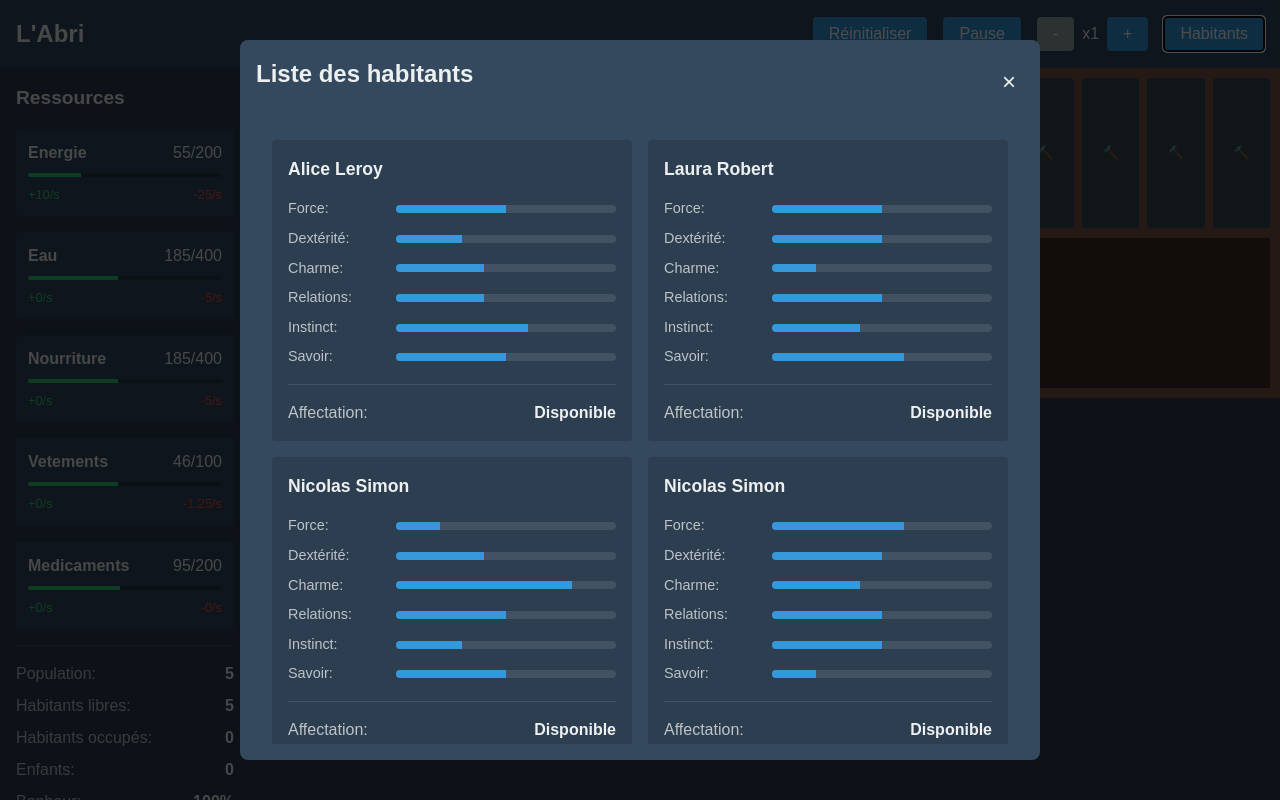
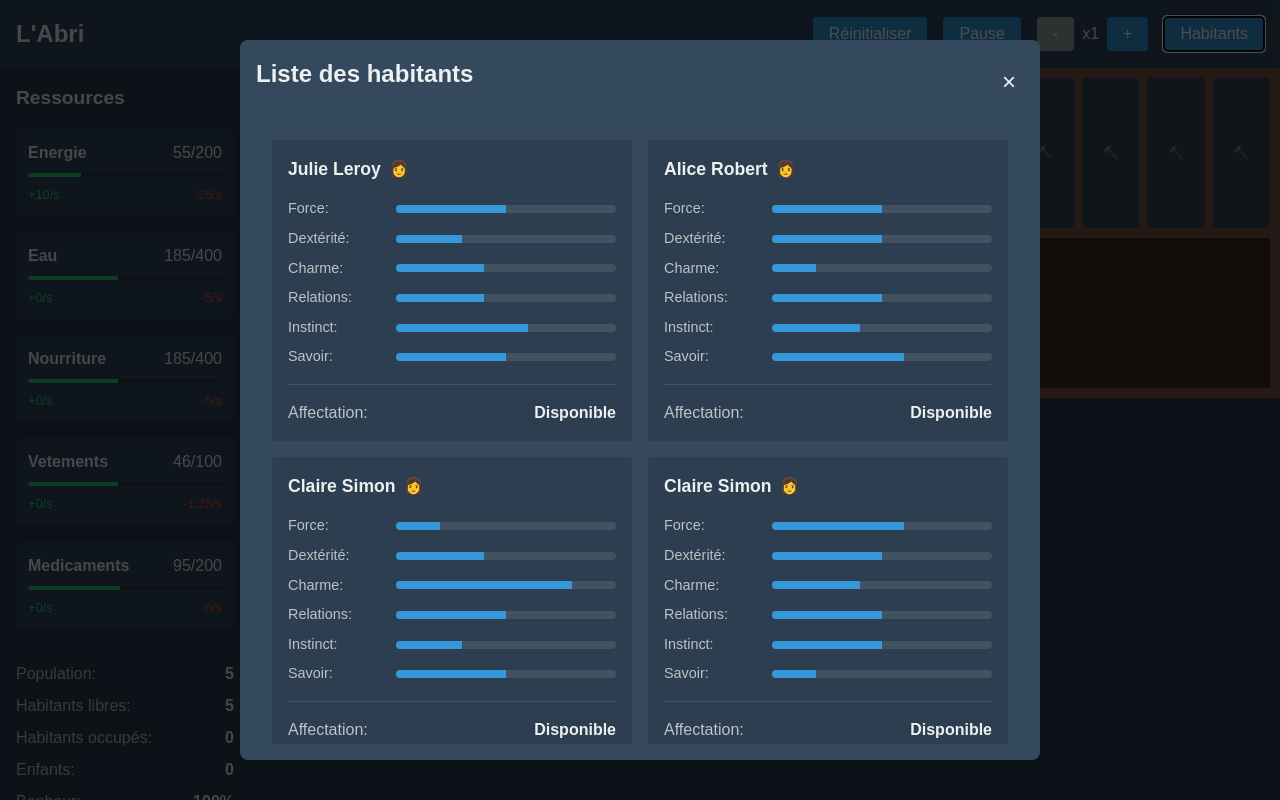
Before and after one commit to manubouillon/L-Abri, a Vue app: page / in a window 1280 px wide. Both pictures are taken after a click on the button "Habitants". Built offline with nearby package versions, Linux system fonts and the light colour scheme.

Commit message:
Add gender icons to habitant cards and reorganize name lists
- Display gender icons (👨/👩) next to habitant names in HabitantsList
- Style gender icons with appropriate sizing and positioning
- Reorganize PRENOMS list to group male and female names separately

```diff
--- a/src/components/HabitantsList.vue
+++ b/src/components/HabitantsList.vue
@@ -11,7 +11,10 @@
           :key="habitant.id"
           class="habitant-card"
         >
-          <h3>{{ habitant.nom }}</h3>
+          <h3>
+            {{ habitant.nom }}
+            <span class="genre-icon">{{ habitant.genre === 'H' ? '👨' : '👩' }}</span>
+          </h3>
           <div class="competences">
             <div class="competence">
               <span class="label">Force:</span>
@@ -188,6 +191,13 @@ function getRoomInfo(affectation: Habitant['affectation']): string {
     margin: 0 0 1rem;
     color: #ecf0f1;
     font-size: 1.1rem;
+    display: flex;
+    align-items: center;
+    gap: 0.5rem;
+
+    .genre-icon {
+      font-size: 1rem;
+    }
   }
 }
 
--- a/src/stores/gameStore.ts
+++ b/src/stores/gameStore.ts
@@ -214,8 +214,8 @@ const ROOM_CONFIGS: { [key: string]: RoomConfig } = {
 }
 
 const PRENOMS = [
-  'Jean', 'Pierre', 'Marie', 'Sophie', 'Luc', 'Emma', 'Louis', 'Julie',
-  'Thomas', 'Claire', 'Paul', 'Alice', 'Nicolas', 'Laura', 'Antoine', 'Léa'
+  'Jean', 'Pierre', 'Luc', 'Louis', 'Thomas', 'Paul', 'Nicolas', 'Antoine', // Prénoms masculins
+  'Marie', 'Sophie', 'Emma', 'Julie', 'Claire', 'Alice', 'Laura', 'Léa' // Prénoms féminins
 ]
 
 const NOMS = [
```
